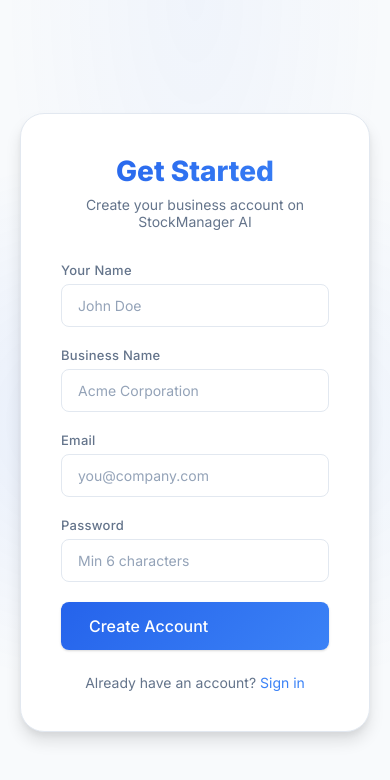
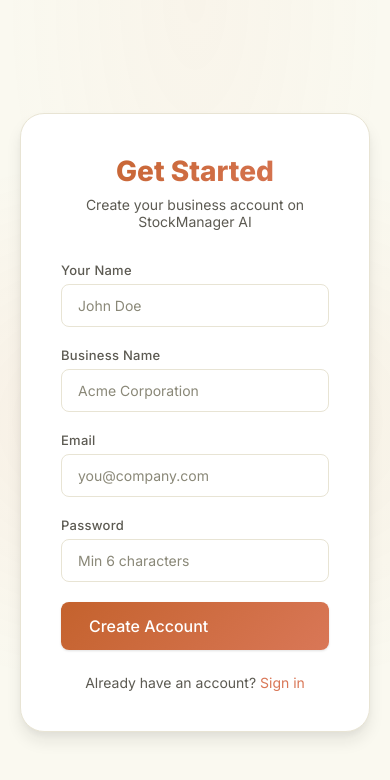
Before and after one commit to ArmaanBawa/stockmanager-ai, a Next.js app: page /register in a window 390 px wide. Shown: the top 780 px of the page. Built offline with nearby package versions, Linux system fonts and the light colour scheme.

Commit message:
Update mobile app config and global styles

```diff
--- a/src/app/globals.css
+++ b/src/app/globals.css
@@ -1,47 +1,47 @@
 @import url('https://fonts.googleapis.com/css2?family=Inter:wght@300;400;500;600;700;800&display=swap');
 
 :root {
-  /* Colors - Professional Light Theme */
-  --bg-primary: #f8fafc;
+  /* Colors - Anthropic Light Theme (cream, white, orange, dark grey) */
+  --bg-primary: #faf9f0;
   --bg-secondary: #ffffff;
   --bg-card: #ffffff;
-  --bg-card-hover: #f8fafc;
-  --bg-glass: rgba(248, 250, 252, 0.8);
+  --bg-card-hover: #f5f4ea;
+  --bg-glass: rgba(250, 249, 240, 0.85);
   --bg-input: #ffffff;
 
-  --border-color: #e2e8f0;
-  --border-hover: #cbd5e1;
-  --border-focus: #3b82f6;
+  --border-color: #e8e4d4;
+  --border-hover: #d4cfc0;
+  --border-focus: #d97757;
 
-  --text-primary: #1e293b;
-  --text-secondary: #64748b;
-  --text-muted: #94a3b8;
-  --text-accent: #3b82f6;
+  --text-primary: #1a1917;
+  --text-secondary: #5c5a52;
+  --text-muted: #8a8878;
+  --text-accent: #c4622d;
 
-  --accent: #2563eb;
-  --accent-light: #3b82f6;
-  --accent-dark: #1e40af;
-  --accent-glow: rgba(37, 99, 235, 0.1);
+  --accent: #c4622d;
+  --accent-light: #d97757;
+  --accent-dark: #a84e22;
+  --accent-glow: rgba(217, 119, 87, 0.12);
 
-  --success: #10b981;
-  --success-bg: rgba(16, 185, 129, 0.1);
-  --warning: #f59e0b;
-  --warning-bg: rgba(245, 158, 11, 0.1);
-  --danger: #ef4444;
-  --danger-bg: rgba(239, 68, 68, 0.1);
-  --info: #3b82f6;
-  --info-bg: rgba(59, 130, 246, 0.1);
+  --success: #2d9e6b;
+  --success-bg: rgba(45, 158, 107, 0.1);
+  --warning: #c08a2a;
+  --warning-bg: rgba(192, 138, 42, 0.1);
+  --danger: #c94040;
+  --danger-bg: rgba(201, 64, 64, 0.1);
+  --info: #4a7faf;
+  --info-bg: rgba(74, 127, 175, 0.1);
 
   /* Gradients */
-  --gradient-primary: linear-gradient(135deg, #2563eb, #3b82f6);
-  --gradient-card: linear-gradient(135deg, rgba(37, 99, 235, 0.05), rgba(59, 130, 246, 0.03));
-  --gradient-glow: radial-gradient(ellipse at top, rgba(37, 99, 235, 0.08), transparent 70%);
+  --gradient-primary: linear-gradient(135deg, #c4622d, #d97757);
+  --gradient-card: linear-gradient(135deg, rgba(196, 98, 45, 0.05), rgba(217, 119, 87, 0.03));
+  --gradient-glow: radial-gradient(ellipse at top, rgba(217, 119, 87, 0.07), transparent 70%);
 
   /* Shadows */
-  --shadow-sm: 0 1px 3px rgba(0, 0, 0, 0.1), 0 1px 2px rgba(0, 0, 0, 0.06);
-  --shadow-md: 0 4px 6px rgba(0, 0, 0, 0.07), 0 2px 4px rgba(0, 0, 0, 0.06);
-  --shadow-lg: 0 10px 15px rgba(0, 0, 0, 0.1), 0 4px 6px rgba(0, 0, 0, 0.05);
-  --shadow-glow: 0 0 20px rgba(37, 99, 235, 0.15);
+  --shadow-sm: 0 1px 3px rgba(26, 25, 23, 0.08), 0 1px 2px rgba(26, 25, 23, 0.05);
+  --shadow-md: 0 4px 6px rgba(26, 25, 23, 0.07), 0 2px 4px rgba(26, 25, 23, 0.05);
+  --shadow-lg: 0 10px 15px rgba(26, 25, 23, 0.08), 0 4px 6px rgba(26, 25, 23, 0.04);
+  --shadow-glow: 0 0 20px rgba(217, 119, 87, 0.18);
 
   /* Spacing */
   --radius-sm: 8px;
@@ -57,44 +57,44 @@
 
 /* ===== DARK THEME ===== */
 [data-theme="dark"] {
-  --bg-primary: #0f172a;
-  --bg-secondary: #1e293b;
-  --bg-card: #1e293b;
-  --bg-card-hover: #334155;
-  --bg-glass: rgba(30, 41, 59, 0.8);
-  --bg-input: #0f172a;
+  --bg-primary: #131312;
+  --bg-secondary: #1c1c1a;
+  --bg-card: #1e1e1c;
+  --bg-card-hover: #272724;
+  --bg-glass: rgba(28, 28, 26, 0.88);
+  --bg-input: #131312;
 
-  --border-color: #334155;
-  --border-hover: #475569;
-  --border-focus: #3b82f6;
+  --border-color: #2e2e2b;
+  --border-hover: #3e3e3a;
+  --border-focus: #d97757;
 
-  --text-primary: #f1f5f9;
-  --text-secondary: #94a3b8;
-  --text-muted: #64748b;
-  --text-accent: #60a5fa;
+  --text-primary: #f0ede3;
+  --text-secondary: #a8a498;
+  --text-muted: #6a6860;
+  --text-accent: #e08a66;
 
-  --accent: #3b82f6;
-  --accent-light: #60a5fa;
-  --accent-dark: #2563eb;
-  --accent-glow: rgba(59, 130, 246, 0.15);
+  --accent: #d97757;
+  --accent-light: #e08a66;
+  --accent-dark: #c4622d;
+  --accent-glow: rgba(217, 119, 87, 0.18);
 
-  --success: #34d399;
-  --success-bg: rgba(52, 211, 153, 0.15);
-  --warning: #fbbf24;
-  --warning-bg: rgba(251, 191, 36, 0.15);
-  --danger: #f87171;
-  --danger-bg: rgba(248, 113, 113, 0.15);
-  --info: #60a5fa;
-  --info-bg: rgba(96, 165, 250, 0.15);
+  --success: #3dba82;
+  --success-bg: rgba(61, 186, 130, 0.15);
+  --warning: #d4a03a;
+  --warning-bg: rgba(212, 160, 58, 0.15);
+  --danger: #e06060;
+  --danger-bg: rgba(224, 96, 96, 0.15);
+  --info: #6a9fc8;
+  --info-bg: rgba(106, 159, 200, 0.15);
 
-  --gradient-primary: linear-gradient(135deg, #3b82f6, #60a5fa);
-  --gradient-card: linear-gradient(135deg, rgba(59, 130, 246, 0.08), rgba(96, 165, 250, 0.04));
-  --gradient-glow: radial-gradient(ellipse at top, rgba(59, 130, 246, 0.12), transparent 70%);
+  --gradient-primary: linear-gradient(135deg, #d97757, #e08a66);
+  --gradient-card: linear-gradient(135deg, rgba(217, 119, 87, 0.08), rgba(224, 138, 102, 0.04));
+  --gradient-glow: radial-gradient(ellipse at top, rgba(217, 119, 87, 0.1), transparent 70%);
 
-  --shadow-sm: 0 1px 3px rgba(0, 0, 0, 0.3), 0 1px 2px rgba(0, 0, 0, 0.2);
-  --shadow-md: 0 4px 6px rgba(0, 0, 0, 0.3), 0 2px 4px rgba(0, 0, 0, 0.2);
-  --shadow-lg: 0 10px 15px rgba(0, 0, 0, 0.3), 0 4px 6px rgba(0, 0, 0, 0.2);
-  --shadow-glow: 0 0 20px rgba(59, 130, 246, 0.2);
+  --shadow-sm: 0 1px 3px rgba(0, 0, 0, 0.4), 0 1px 2px rgba(0, 0, 0, 0.28);
+  --shadow-md: 0 4px 6px rgba(0, 0, 0, 0.38), 0 2px 4px rgba(0, 0, 0, 0.26);
+  --shadow-lg: 0 10px 15px rgba(0, 0, 0, 0.4), 0 4px 6px rgba(0, 0, 0, 0.26);
+  --shadow-glow: 0 0 20px rgba(217, 119, 87, 0.22);
 }
 
 html {
@@ -164,7 +164,7 @@
 .btn-primary:hover {
   transform: translateY(-1px);
   box-shadow: var(--shadow-md);
-  background: linear-gradient(135deg, #1e40af, #2563eb);
+  background: linear-gradient(135deg, #a84e22, #c4622d);
 }
 
 .btn-secondary {
@@ -256,7 +256,7 @@
 .form-textarea:focus {
   outline: none;
   border-color: var(--border-focus);
-  box-shadow: 0 0 0 3px rgba(59, 130, 246, 0.1);
+  box-shadow: 0 0 0 3px rgba(217, 119, 87, 0.12);
   background: var(--bg-input);
 }
 
@@ -381,7 +381,7 @@
 .modal-overlay {
   position: fixed;
   inset: 0;
-  background: rgba(15, 23, 42, 0.5);
+  background: rgba(19, 19, 18, 0.55);
   backdrop-filter: blur(4px);
   display: flex;
   align-items: center;
@@ -588,7 +588,7 @@
 }
 
 .sidebar-link.active {
-  background: rgba(37, 99, 235, 0.1);
+  background: rgba(217, 119, 87, 0.12);
   color: var(--accent);
   font-weight: 600;
 }
@@ -811,8 +811,8 @@
   position: absolute;
   inset: 0;
   background:
-    radial-gradient(circle at 20% 50%, rgba(37, 99, 235, 0.08), transparent 50%),
-    radial-gradient(circle at 80% 50%, rgba(59, 130, 246, 0.05), transparent 50%);
+    radial-gradient(circle at 20% 50%, rgba(217, 119, 87, 0.07), transparent 50%),
+    radial-gradient(circle at 80% 50%, rgba(196, 98, 45, 0.05), transparent 50%);
 }
 
 .auth-card {
```
Also changed, not shown: 1 other file (tests, documents, lock files or other folders).
